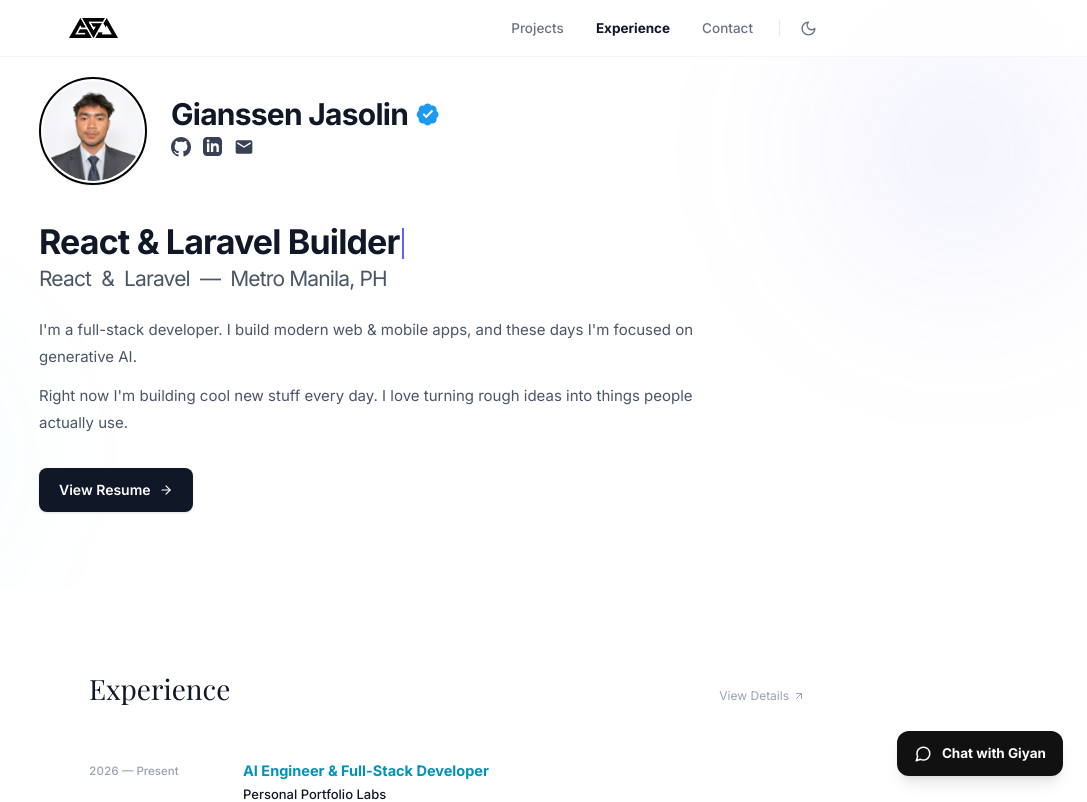
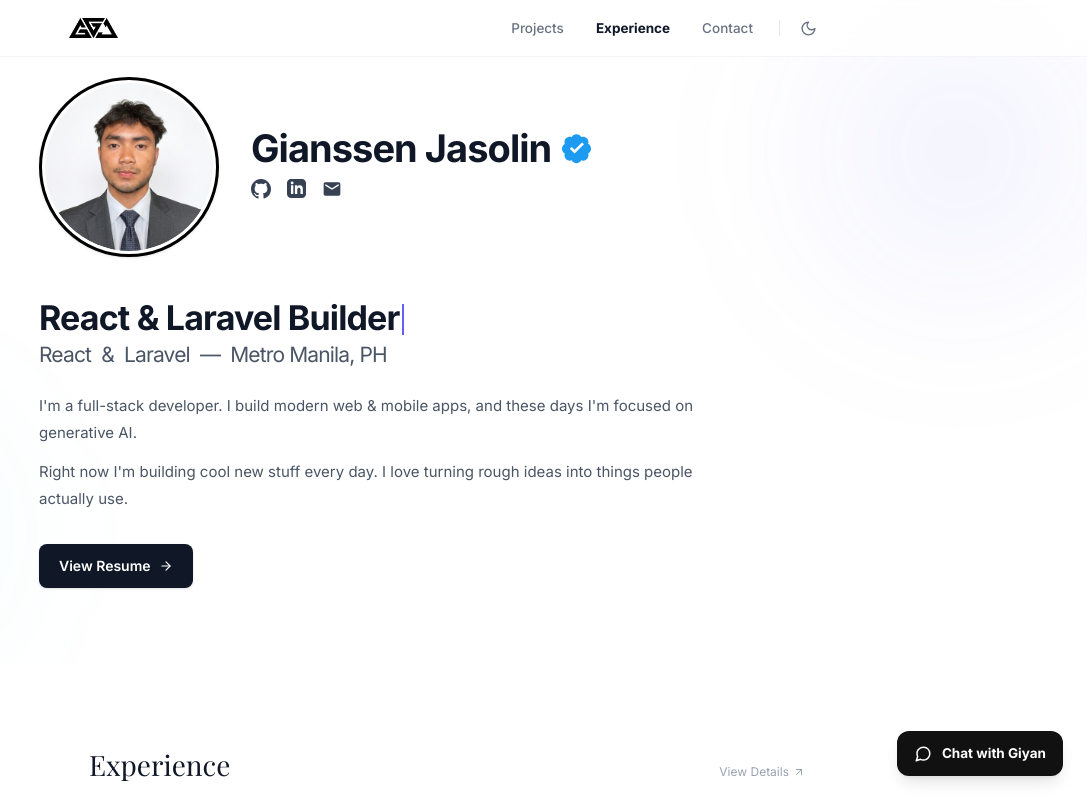
Before and after one commit to GIANSSEN/akosigiyan, a React (Vite) app: page / in a window 1280 px wide. Shown: the top 802 px of the page, without its empty margins (193-1280 px from the left). Built offline with nearby package versions, Linux system fonts and the light colour scheme; a web font is replaced by a local one.

Commit message:
feat(hero): enlarge avatar to 124px-180px and scale name typography with 1-line verified badge

```diff
--- a/src/components/sections/HeroNew.jsx
+++ b/src/components/sections/HeroNew.jsx
@@ -138,10 +138,10 @@ export default function HeroNew() {
                 {/* ── Avatar + Identity row — EXACT match to reference layout ── */}
                 <motion.div
                     variants={item}
-                    className="flex items-center gap-4 sm:gap-6 mb-7 sm:mb-9"
+                    className="flex items-center gap-3.5 sm:gap-7 md:gap-8 mb-8 sm:mb-10"
                 >
-                    {/* Avatar Circle */}
-                    <div className="relative shrink-0 w-[84px] h-[84px] sm:w-[98px] sm:h-[98px] md:w-[108px] md:h-[108px] rounded-full border-2 border-black dark:border-white p-[2px] bg-white dark:bg-[#0a0a0a] shadow-xs">
+                    {/* Enlarged Avatar Circle */}
+                    <div className="relative shrink-0 w-[124px] h-[124px] min-[380px]:w-[136px] min-[380px]:h-[136px] sm:w-[160px] sm:h-[160px] md:w-[180px] md:h-[180px] rounded-full border-[3px] border-black dark:border-white p-[3px] bg-white dark:bg-[#0a0a0a] shadow-sm">
                         <div className="w-full h-full rounded-full overflow-hidden">
                             <PixelTransition
                                 firstContent={
@@ -151,7 +151,7 @@ export default function HeroNew() {
                                         style={{
                                             width: '100%', height: '100%',
                                             objectFit: 'cover', objectPosition: 'center 15%',
-                                            transform: 'scale(1.12)',
+                                            transform: 'scale(1.16)',
                                             pointerEvents: 'none', userSelect: 'none',
                                         }}
                                         draggable={false}
@@ -164,7 +164,7 @@ export default function HeroNew() {
                                         style={{
                                             width: '100%', height: '100%',
                                             objectFit: 'cover', objectPosition: 'center 15%',
-                                            transform: 'scale(1.12)',
+                                            transform: 'scale(1.16)',
                                             pointerEvents: 'none', userSelect: 'none',
                                         }}
                                         draggable={false}
@@ -184,16 +184,16 @@ export default function HeroNew() {
                     </div>
 
                     {/* Name + Verified Badge on 1 SINGLE LINE + Social Icons underneath */}
-                    <div className="flex flex-col justify-center min-w-0">
-                        <div className="flex items-center gap-2 flex-nowrap whitespace-nowrap">
-                            <h1 className="text-[20px] min-[360px]:text-[22px] sm:text-[26px] md:text-[30px] font-bold text-gray-900 dark:text-white tracking-tight leading-none whitespace-nowrap">
+                    <div className="flex flex-col justify-center min-w-0 flex-1">
+                        <div className="flex items-center gap-1.5 sm:gap-2.5 flex-nowrap whitespace-nowrap">
+                            <h1 className="text-[19px] min-[360px]:text-[21px] min-[400px]:text-[24px] sm:text-[32px] md:text-[38px] font-bold text-gray-900 dark:text-white tracking-tight leading-none whitespace-nowrap shrink-0">
                                 Gianssen Jasolin
                             </h1>
-                            <VerifiedBadge className="w-[18px] h-[18px] min-[360px]:w-[20px] min-[360px]:h-[20px] sm:w-[24px] sm:h-[24px]" />
+                            <VerifiedBadge className="w-[19px] h-[19px] min-[360px]:w-[21px] min-[360px]:h-[21px] sm:w-[28px] sm:h-[28px] md:w-[32px] md:h-[32px] shrink-0" />
                         </div>
 
                         {/* Social Icons row */}
-                        <div className="flex items-center gap-3 mt-2 text-gray-700 dark:text-gray-300">
+                        <div className="flex items-center gap-3 sm:gap-4 mt-2 sm:mt-3 text-gray-700 dark:text-gray-300">
                             {socials.map((s) => (
                                 <a
                                     key={s.label}
```
